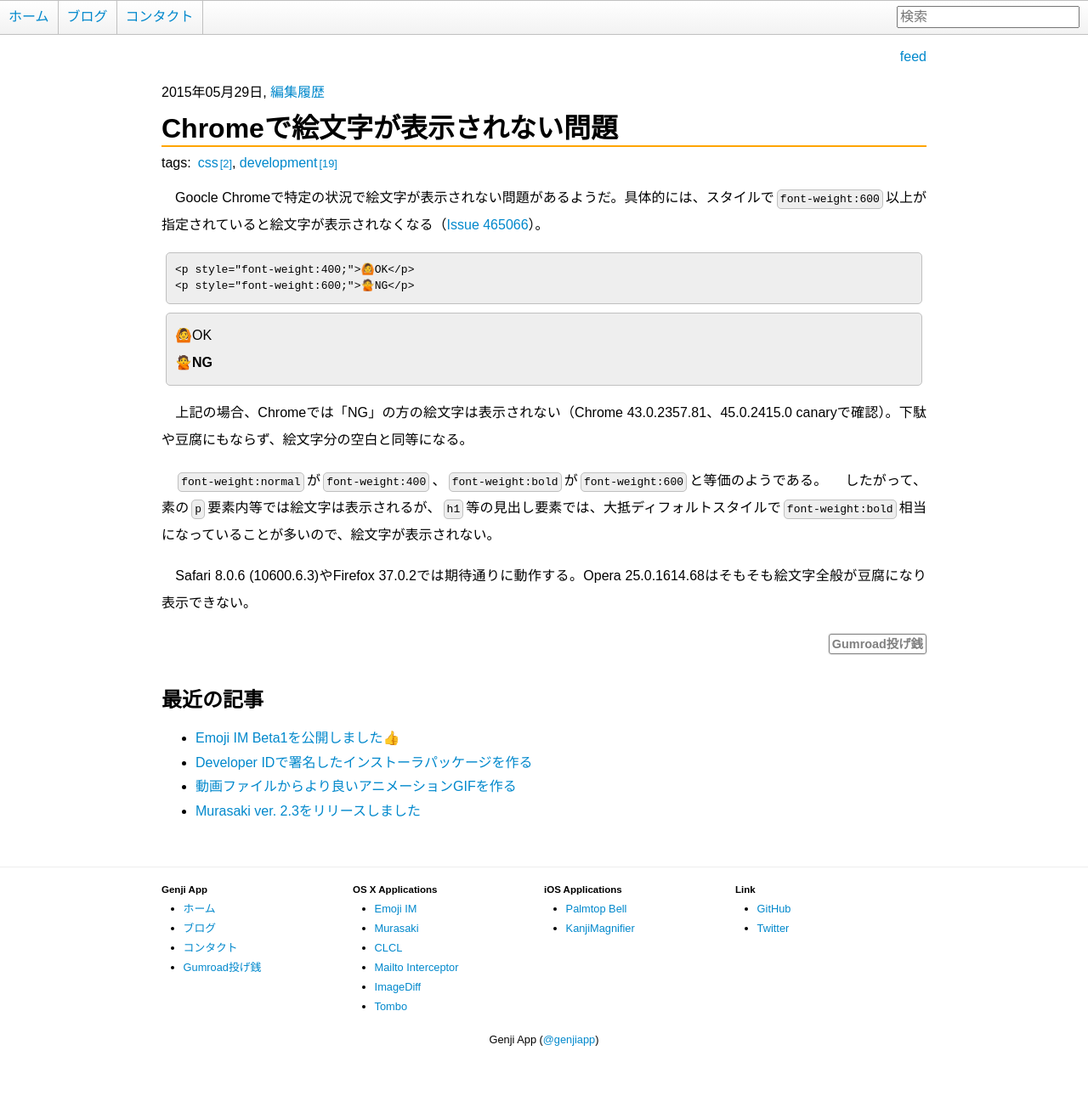
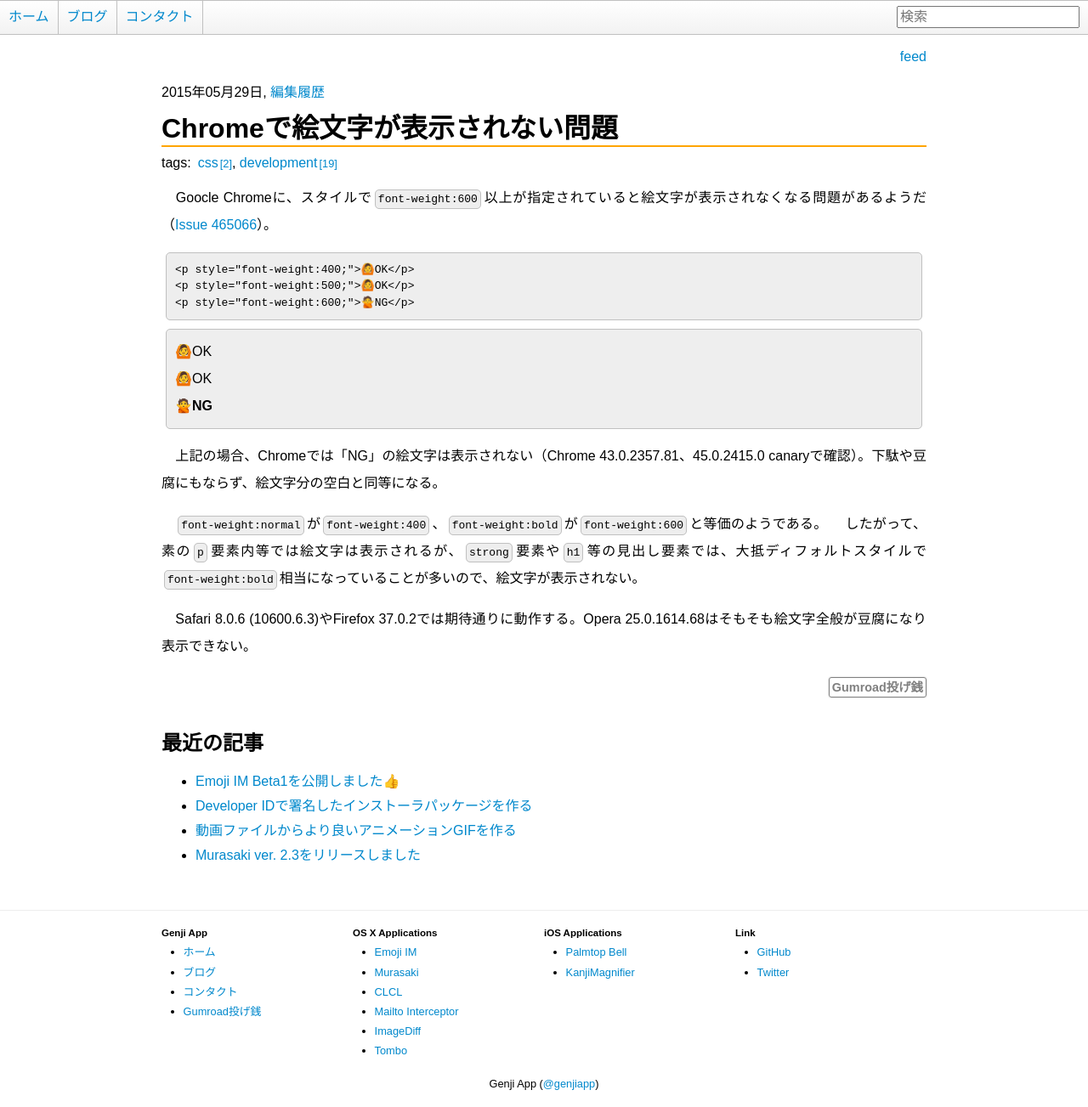
Before and after one commit to GenjiApp/genjiapp.github.io, a Jekyll site: the page built from _posts/2015-05-29-chrome-emoji-problem.md, in a window 1280 px wide. Shown: the whole page at 85% size. Built offline with Jekyll 4.4.1, drawn with Linux system fonts in a browser that asks for light colours; Markdown is read by kramdown in place of the engine named in the settings; before the commit the page ends 1251 px from its top, so only the background shows below that.

Commit message:
fix post '2015-05-29-chrome-emoji-problem'

````diff
--- a/_posts/2015-05-29-chrome-emoji-problem.md
+++ b/_posts/2015-05-29-chrome-emoji-problem.md
@@ -4,21 +4,23 @@ layout: post
 tags: [development, css]
 ---
 
-　Goocle Chromeで特定の状況で絵文字が表示されない問題があるようだ。具体的には、スタイルで`font-weight:600`以上が指定されていると絵文字が表示されなくなる（[Issue 465066](https://code.google.com/p/chromium/issues/detail?id=465066)）。
+　Goocle Chromeに、スタイルで`font-weight:600`以上が指定されていると絵文字が表示されなくなる問題があるようだ（[Issue 465066](https://code.google.com/p/chromium/issues/detail?id=465066)）。
 
 ```
 <p style="font-weight:400;">🙆OK</p>
+<p style="font-weight:500;">🙆OK</p>
 <p style="font-weight:600;">🙅NG</p>
 ```
 
 <div style="border: 1px solid silver; background-color: #eee; padding: 10px; border-radius: 5px; margin: 10px 5px;">
 <p style="font-weight:400; margin:0;">🙆OK</p>
+<p style="font-weight:500; margin:0;">🙆OK</p>
 <p style="font-weight:600; margin:0;">🙅NG</p>
 </div>
 
-　上記の場合、Chromeでは「NG」の方の絵文字は表示されない（Chrome 43.0.2357.81、45.0.2415.0 canaryで確認）。下駄や豆腐にもならず、絵文字分の空白と同等になる。
+　上記の場合、Chromeでは「NG」の絵文字は表示されない（Chrome 43.0.2357.81、45.0.2415.0 canaryで確認）。下駄や豆腐にもならず、絵文字分の空白と同等になる。
 
 　`font-weight:normal`が`font-weight:400`、`font-weight:bold`が`font-weight:600`と等価のようである。
-　したがって、素の`p`要素内等では絵文字は表示されるが、`h1`等の見出し要素では、大抵ディフォルトスタイルで`font-weight:bold`相当になっていることが多いので、絵文字が表示されない。
+　したがって、素の`p`要素内等では絵文字は表示されるが、`strong`要素や`h1`等の見出し要素では、大抵ディフォルトスタイルで`font-weight:bold`相当になっていることが多いので、絵文字が表示されない。
 
 　Safari 8.0.6 (10600.6.3)やFirefox 37.0.2では期待通りに動作する。Opera 25.0.1614.68はそもそも絵文字全般が豆腐になり表示できない。
````
